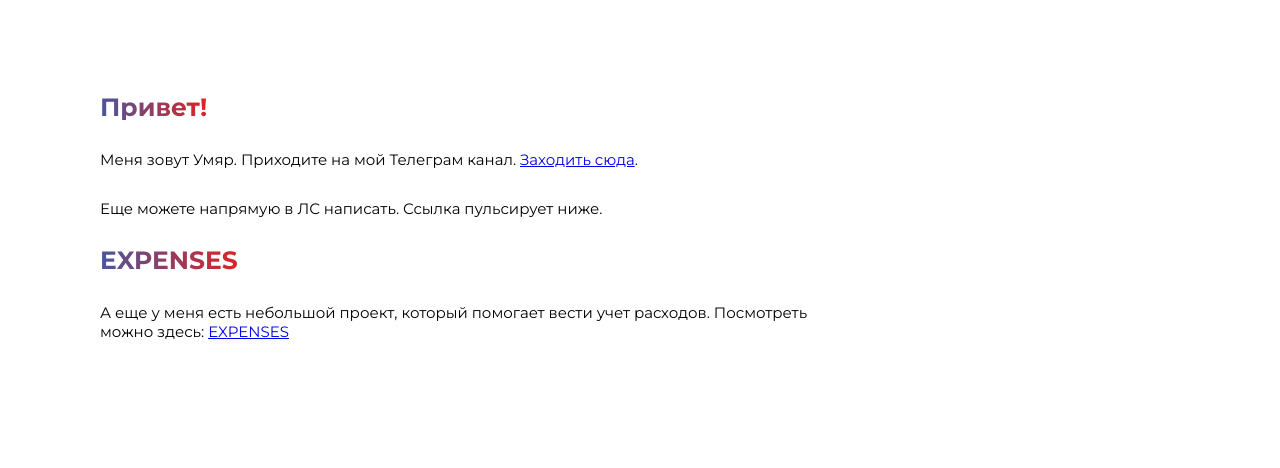
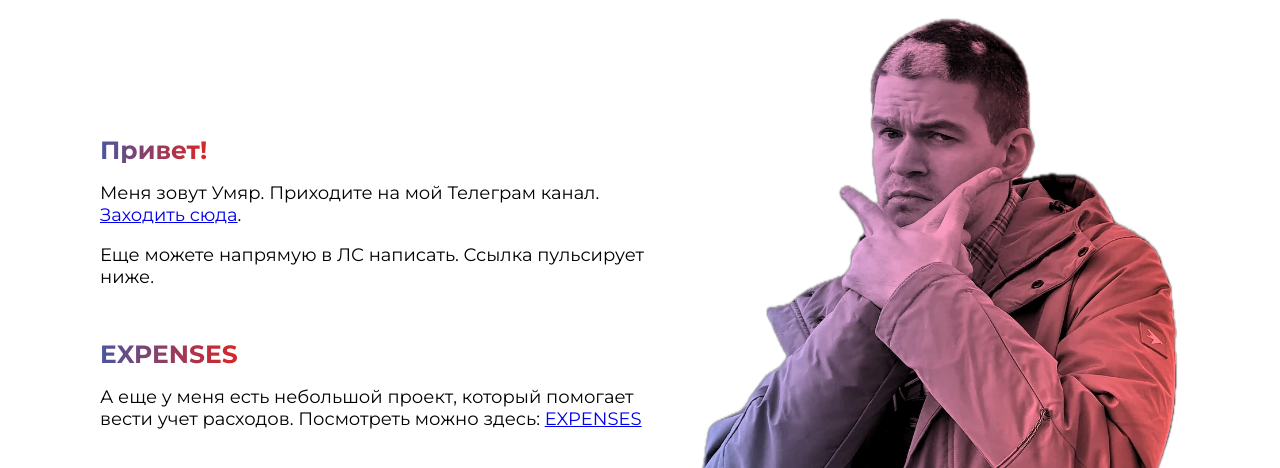
Before and after one commit to umyar/umyar.com, a website: page src/index.html in a window 1280 px wide. Shown: the part 119-587 px from the top of the page. Drawn offline with Linux system fonts and the light colour scheme.

Commit message:
upd with a photo

```diff
--- a/src/index.html
+++ b/src/index.html
@@ -30,29 +30,36 @@
       <header>
         <a href="/" class="logo">
           <h1>Umyar Yusupov</h1>
-          <strong class="digital">Frontend Engineer</strong>
+          <strong class="digital">Just A Cool Guy</strong>
         </a>
         <a href="/" class="logo-ie">
           <img src="./img/logo.png" alt="logo" />
         </a>
       </header>
       <main>
+        <div class="main-content">
+          <div class="main-text">
             <section>
               <h2>Привет!</h2>
               <p>
                 Меня зовут Умяр. Приходите на мой Телеграм канал.
                 <a href="https://t.me/umiarxx">Заходить сюда</a>.
               </p>
-          <p>
-            Еще можете напрямую в ЛС написать. Ссылка пульсирует ниже.
-          </p>
+              <p>Еще можете напрямую в ЛС написать. Ссылка пульсирует ниже.</p>
             </section>
             <section>
               <h2>EXPENSES</h2>
-          <p>А еще у меня есть небольшой проект, который помогает вести учет расходов. Посмотреть можно здесь: <a>
-            <a href="https://e.umyar.com">EXPENSES
-          </a></p>
+              <p>
+                А еще у меня есть небольшой проект, который помогает вести учет расходов. Посмотреть
+                можно здесь:
+                <a href="https://e.umyar.com">EXPENSES</a>
+              </p>
             </section>
+          </div>
+          <div class="main-photo">
+            <img src="./img/umyar-grey.webp" alt="Umyar Yusupov" />
+          </div>
+        </div>
       </main>
       <footer>
         <div class="contacts">
--- a/src/styles/index.css
+++ b/src/styles/index.css
@@ -184,10 +184,34 @@ header {
 /* BURGER NAV BUTTON END*/
 
 main {
-  font-size: 1.5rem;
-  margin: 8rem 0 8rem;
-  min-height: calc(100vh - 50rem); /* 50rem - эмпирика прижатия футера к низу */
+  font-size: 1.8rem;
   transition: all 0.6s;
+}
+
+.main-content {
+  display: flex;
+  align-items: center;
+  gap: 4rem;
+}
+
+.main-text {
+  flex: 1;
+  min-width: 0;
+}
+
+section {
+  margin-bottom: 3em;
+}
+
+.main-photo {
+  flex-shrink: 0;
+  max-width: 56rem;
+}
+
+.main-photo img {
+  width: 100%;
+  height: auto;
+  display: block;
 }
 /* animation timings START */
 header {
@@ -263,7 +287,7 @@ dd {
 }
 
 p {
-  margin: 2em 0;
+  margin: 1em 0;
   max-width: 50em;
 }
 
@@ -326,7 +350,7 @@ p {
 footer {
   display: flex;
   width: 100%;
-  margin: auto 0 4rem 0;
+  margin: 5rem 0;
   text-align: center;
   justify-content: center;
 }
@@ -389,6 +413,12 @@ footer {
   }
 }
 
+@media screen and (max-width: 1280px) {
+  .main-photo {
+    max-width: 45%;
+  }
+}
+
 @media screen and (max-width: 1100px) {
   .main-layout {
     margin: 0 5rem;
@@ -402,6 +432,10 @@ footer {
 }
 
 @media screen and (max-width: 950px) {
+  main {
+    font-size: 1.5rem;
+  }
+
   .advantages li {
     margin: 2rem;
   }
@@ -456,7 +490,16 @@ footer {
 
 @media screen and (max-width: 660px) {
   main {
-    margin: 4rem 0 8rem;
+    margin: 4rem 0;
+  }
+
+  .main-content {
+    flex-direction: column;
+  }
+
+  .main-photo {
+    max-width: 40rem;
+    align-self: center;
   }
 
   .main-layout {
```
Also changed, not shown: src/img/umyar-grey.webp (added), 1 other file. Lines whose indentation alone changed are shown as unchanged.
